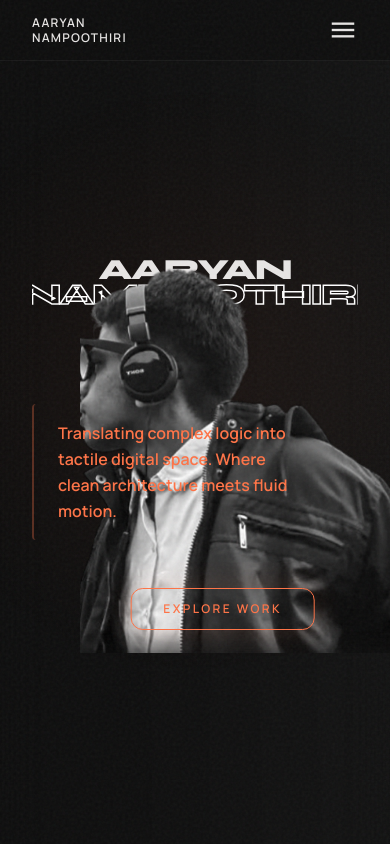
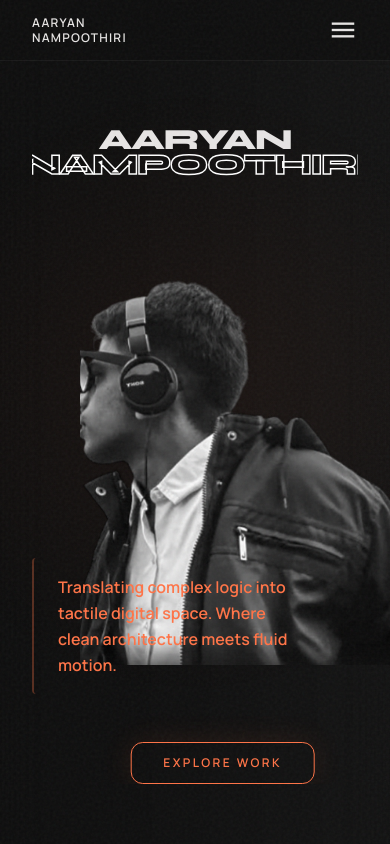
Before and after one commit to aaryannampoothiri/aaryannampoothiri, a React (Vite) app: page / in a window 390 px wide. Shown: the top 844 px of the page. Built offline with nearby package versions, Linux system fonts and the light colour scheme.

Commit message:
fix: responsive mobile layout issues with portrait and bio overlapping

```diff
--- a/src/App.tsx
+++ b/src/App.tsx
@@ -491,8 +491,8 @@ function HomeView({
         <div className="container mx-auto relative z-10 flex flex-col items-center">
           <div className="relative w-full text-center z-0 mt-12 md:mt-20">
             <h1 className="flex flex-col items-center justify-center text-[7.5vw] md:text-[6.5vw] font-syne font-black leading-[0.85] tracking-tighter uppercase select-none w-full whitespace-nowrap overflow-hidden">
-              <span className="text-on-surface reveal-on-scroll reveal-delay-100 -z-10">AARYAN</span>
-              <span className="text-stroke reveal-on-scroll reveal-delay-200 -z-10">NAMPOOTHIRI</span>
+              <span className="text-on-surface reveal-on-scroll reveal-delay-100 relative z-20 md:-z-10">AARYAN</span>
+              <span className="text-stroke reveal-on-scroll reveal-delay-200 relative z-20 md:-z-10">NAMPOOTHIRI</span>
             </h1>
           </div>
           <div className="absolute inset-0 flex items-center justify-center z-10 pointer-events-none reveal-on-scroll pt-20 md:pt-16">
@@ -500,8 +500,8 @@ function HomeView({
               <img alt="Aaryan's professional portrait" className="w-full h-full object-cover object-top grayscale pointer-events-auto scale-x-[-1]" src="/potrait.png"/>
             </div>
           </div>
-          <div className="relative z-20 mt-24 md:mt-56 w-full flex flex-col md:flex-row items-center justify-between gap-12 px-8 max-w-7xl mx-auto">
-            <div className="flex-1 flex justify-start -ml-8 md:-ml-20">
+          <div className="relative z-20 mt-[45vh] md:mt-56 w-full flex flex-col md:flex-row items-center justify-between gap-12 px-8 max-w-7xl mx-auto">
+            <div className="flex-1 flex justify-start -ml-8 md:-ml-20 z-20">
               <p className="text-left text-[#ff7346] text-base md:text-lg font-body leading-relaxed font-bold md:bg-background/20 md:backdrop-blur-sm px-6 py-4 rounded-lg reveal-on-scroll reveal-delay-300 max-w-sm border-l-2 border-[#ff7346]/30">
                 Translating complex logic into tactile digital space. Where clean architecture meets fluid motion.
               </p>
```
